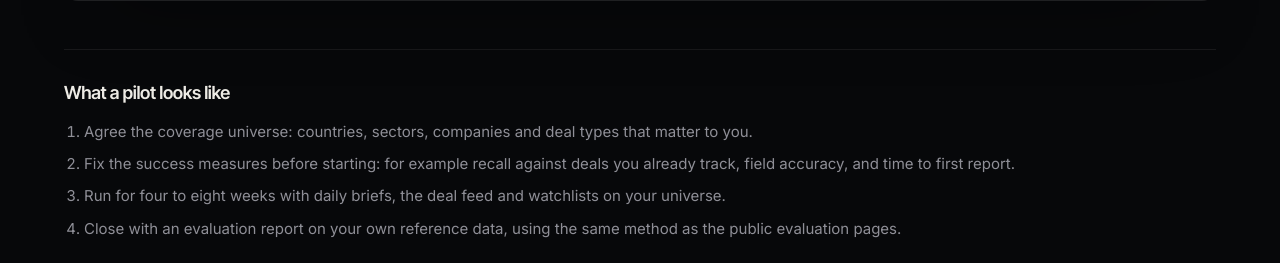
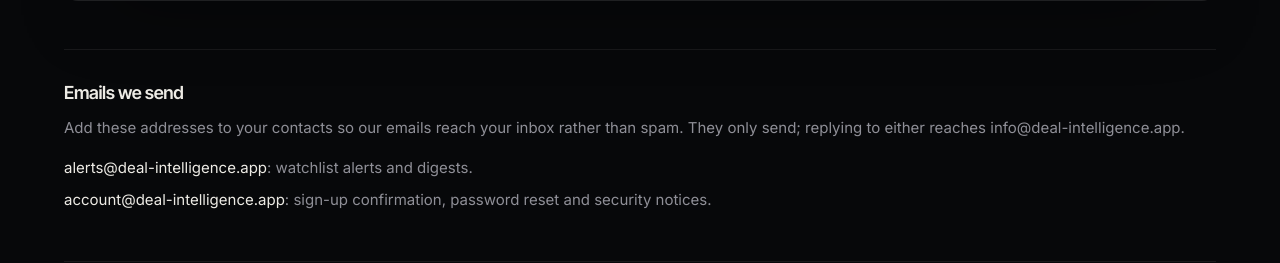
Before and after one commit to HenryMorganDibie/deal-intelligence-agent, a Next.js app in the folder web/: page /contact in a window 1280 px wide. Shown: the part 657-920 px from the top of the page. Built offline with nearby package versions, Linux system fonts and the light colour scheme; no server answers.

Commit message:
Contact: list the addresses our emails come from
alerts@ and account@ only send; replies go to info@. Listing them lets
people add them to their contacts so alerts are not filtered as spam.

```diff
--- a/web/app/contact/page.tsx
+++ b/web/app/contact/page.tsx
@@ -39,6 +39,17 @@ export default function ContactPage() {
               </a>
             ))}
           </div>
+          <section aria-labelledby="senders-title" className="mt-12 border-t hairline pt-8">
+            <h2 id="senders-title" className="h3">Emails we send</h2>
+            <p className="mt-3 text-[0.9375rem] leading-relaxed text-[color:var(--muted)]">
+              Add these addresses to your contacts so our emails reach your inbox rather than spam. They only send;
+              replying to either reaches {CONTACT_EMAIL}.
+            </p>
+            <ul className="mt-4 space-y-2 text-[0.9375rem] leading-relaxed text-[color:var(--muted)]">
+              <li><span className="text-[color:var(--text)]">alerts@deal-intelligence.app</span>: watchlist alerts and digests.</li>
+              <li><span className="text-[color:var(--text)]">account@deal-intelligence.app</span>: sign-up confirmation, password reset and security notices.</li>
+            </ul>
+          </section>
           <section aria-labelledby="pilot-title" className="mt-12 border-t hairline pt-8">
             <h2 id="pilot-title" className="h3">What a pilot looks like</h2>
             <ol className="mt-4 list-decimal space-y-2 pl-5 text-[0.9375rem] leading-relaxed text-[color:var(--muted)]">
```
